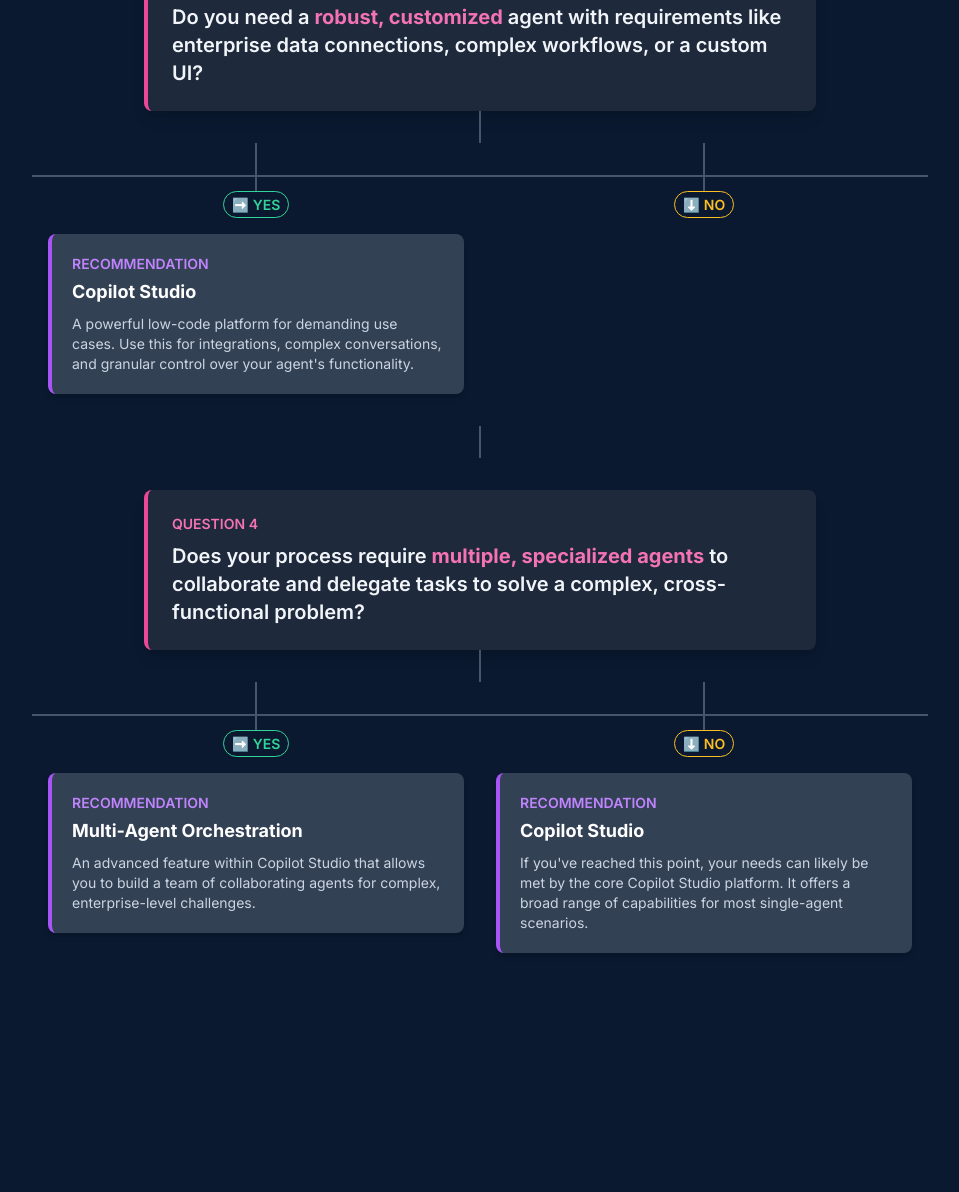
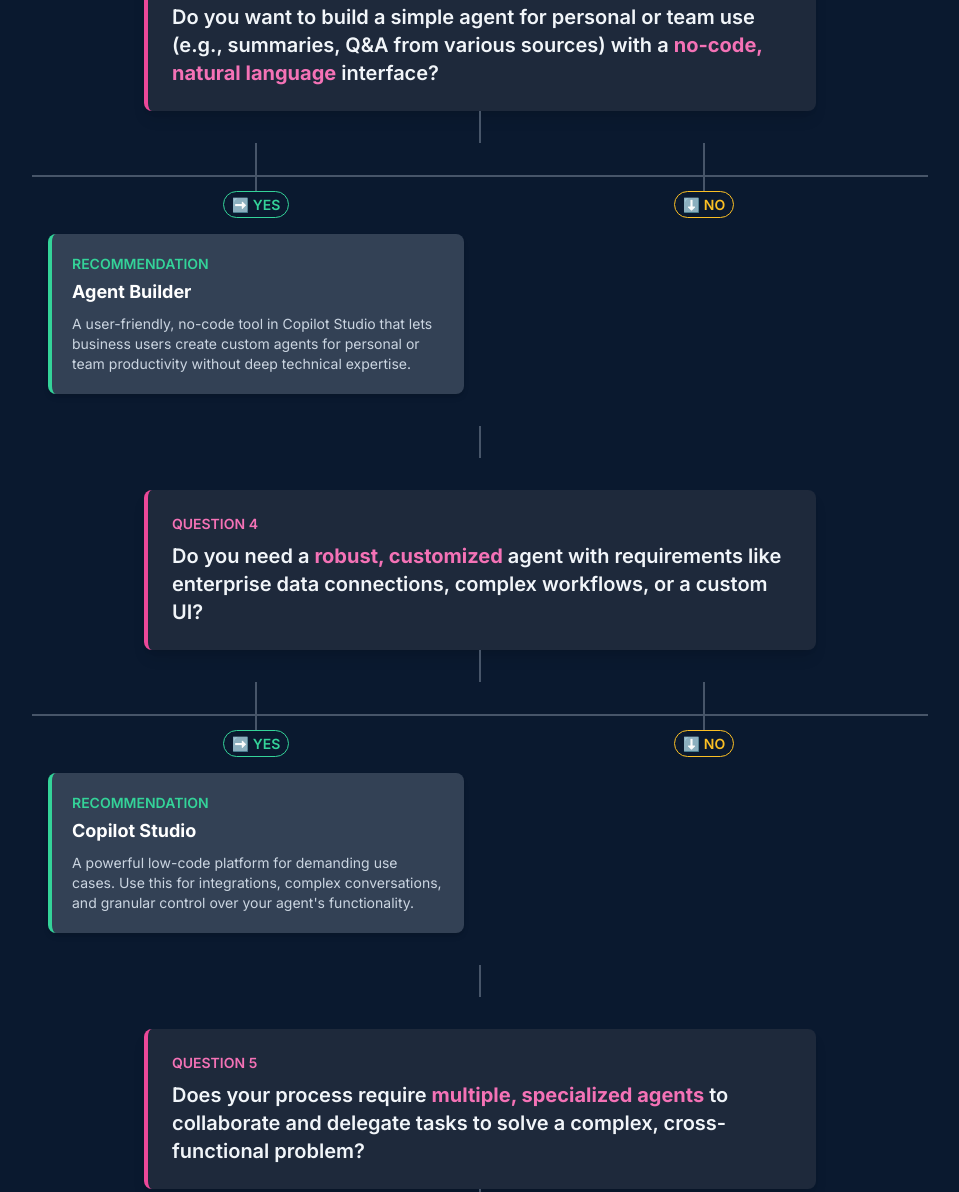
Before and after one commit to MarkHughes12/copilotdecisioning, a plain HTML site: page index.html in a window 1280 px wide. Shown: the part 1431-2623 px from the top of the page, without its empty margins (160-1119 px from the left). Before the commit the page ends 2424 px from the top, so only its background shows below. Drawn offline with nearby package versions, Linux system fonts and the light colour scheme.

Commit message:
Update index.html

```diff
--- a/index.html
+++ b/index.html
@@ -33,7 +33,7 @@
             background-color: #1e293b; /* slate-800 */
         }
         .recommendation-node {
-            border-left: 4px solid #a855f7; /* purple-500 */
+            border-left: 4px solid #34d399; /* emerald-400 */
             background-color: #334155; /* slate-700 */
         }
         .path-label {
@@ -74,29 +74,23 @@
             <!-- QUESTION 1 -->
             <div id="q1" class="node decision-node w-full max-w-2xl p-6 rounded-lg shadow-lg">
                 <p class="text-sm font-semibold text-pink-400 mb-2">QUESTION 1</p>
-                <h2 class="text-xl font-semibold text-slate-100">Is your primary goal to create an agent that answers questions based <span class="font-bold text-pink-400">only</span> on content from a single SharePoint site or specific libraries/folders?</h2>
+                <h2 class="text-xl font-semibold text-slate-100">Do you need to publish your agent org-wide, to another platform, understand engagement analytics, or integrate with other systems?</h2>
             </div>
 
             <!-- Branch 1 -->
             <div class="w-full max-w-4xl flex flex-col sm:flex-row justify-center items-start relative">
-                <!-- Vertical Connector from Q1 -->
                 <div class="connector h-8 absolute top-[-32px] left-1/2 -translate-x-1/2"></div>
-
-                <!-- Horizontal Connector for Desktop -->
                 <div class="horizontal-connector absolute top-8 left-0 w-full hidden sm:block"></div>
 
-                <!-- YES Path -->
                 <div class="w-full sm:w-1/2 flex flex-col items-center px-4 mt-8 sm:mt-0">
                     <div class="connector h-4 sm:h-12"></div>
                     <div class="path-label yes-path mb-4">➡️ YES</div>
                     <div id="ans1" class="node recommendation-node w-full max-w-md p-5 rounded-lg shadow-md">
-                        <p class="text-sm font-semibold text-purple-400 mb-1">RECOMMENDATION</p>
-                        <h3 class="text-lg font-bold text-white">SharePoint Agent</h3>
-                        <p class="text-slate-300 mt-2 text-sm">The quickest way to create a focused Q&A experience for a team or project within SharePoint. This is ideal for simple, context-specific knowledge management.</p>
+                        <p class="text-sm font-semibold text-emerald-400 mb-1">RECOMMENDATION</p>
+                        <h3 class="text-lg font-bold text-white">Copilot Studio</h3>
+                        <p class="text-slate-300 mt-2 text-sm">For enterprise-grade features like org-wide publishing, multi-channel deployment, analytics, and system integrations, Copilot Studio is the foundational platform.</p>
                     </div>
                 </div>
-
-                <!-- NO Path -->
                 <div class="w-full sm:w-1/2 flex flex-col items-center px-4 mt-8 sm:mt-0">
                      <div class="connector h-4 sm:h-12"></div>
                      <div class="path-label no-path mb-4">⬇️ NO</div>
@@ -109,7 +103,7 @@
             <!-- QUESTION 2 -->
             <div id="q2" class="node decision-node w-full max-w-2xl p-6 rounded-lg shadow-lg">
                 <p class="text-sm font-semibold text-pink-400 mb-2">QUESTION 2</p>
-                <h2 class="text-xl font-semibold text-slate-100">Do you want to build a simple agent for personal or team use (e.g., summaries, Q&A from various sources) with a <span class="font-bold text-pink-400">no-code, natural language</span> interface?</h2>
+                <h2 class="text-xl font-semibold text-slate-100">Is your primary goal to create an agent that answers questions based <span class="font-bold text-pink-400">only</span> on content from a single SharePoint site or specific libraries/folders?</h2>
             </div>
 
             <!-- Branch 2 -->
@@ -117,18 +111,15 @@
                 <div class="connector h-8 absolute top-[-32px] left-1/2 -translate-x-1/2"></div>
                 <div class="horizontal-connector absolute top-8 left-0 w-full hidden sm:block"></div>
 
-                <!-- YES Path -->
                 <div class="w-full sm:w-1/2 flex flex-col items-center px-4 mt-8 sm:mt-0">
                     <div class="connector h-4 sm:h-12"></div>
                     <div class="path-label yes-path mb-4">➡️ YES</div>
                     <div id="ans2" class="node recommendation-node w-full max-w-md p-5 rounded-lg shadow-md">
-                        <p class="text-sm font-semibold text-purple-400 mb-1">RECOMMENDATION</p>
-                        <h3 class="text-lg font-bold text-white">Agent Builder</h3>
-                        <p class="text-slate-300 mt-2 text-sm">A user-friendly, no-code tool in Copilot Studio that lets business users create custom agents for personal or team productivity without deep technical expertise.</p>
+                        <p class="text-sm font-semibold text-emerald-400 mb-1">RECOMMENDATION</p>
+                        <h3 class="text-lg font-bold text-white">SharePoint Agent</h3>
+                        <p class="text-slate-300 mt-2 text-sm">The quickest way to create a focused Q&A experience for a team or project within SharePoint. This is ideal for simple, context-specific knowledge management.</p>
                     </div>
                 </div>
-
-                <!-- NO Path -->
                 <div class="w-full sm:w-1/2 flex flex-col items-center px-4 mt-8 sm:mt-0">
                      <div class="connector h-4 sm:h-12"></div>
                      <div class="path-label no-path mb-4">⬇️ NO</div>
@@ -141,7 +132,7 @@
             <!-- QUESTION 3 -->
             <div id="q3" class="node decision-node w-full max-w-2xl p-6 rounded-lg shadow-lg">
                 <p class="text-sm font-semibold text-pink-400 mb-2">QUESTION 3</p>
-                <h2 class="text-xl font-semibold text-slate-100">Do you need a <span class="font-bold text-pink-400">robust, customized</span> agent with requirements like enterprise data connections, complex workflows, or a custom UI?</h2>
+                <h2 class="text-xl font-semibold text-slate-100">Do you want to build a simple agent for personal or team use (e.g., summaries, Q&A from various sources) with a <span class="font-bold text-pink-400">no-code, natural language</span> interface?</h2>
             </div>
 
             <!-- Branch 3 -->
@@ -149,18 +140,15 @@
                 <div class="connector h-8 absolute top-[-32px] left-1/2 -translate-x-1/2"></div>
                 <div class="horizontal-connector absolute top-8 left-0 w-full hidden sm:block"></div>
 
-                <!-- YES Path -->
                 <div class="w-full sm:w-1/2 flex flex-col items-center px-4 mt-8 sm:mt-0">
                     <div class="connector h-4 sm:h-12"></div>
                     <div class="path-label yes-path mb-4">➡️ YES</div>
                     <div id="ans3" class="node recommendation-node w-full max-w-md p-5 rounded-lg shadow-md">
-                        <p class="text-sm font-semibold text-purple-400 mb-1">RECOMMENDATION</p>
-                        <h3 class="text-lg font-bold text-white">Copilot Studio</h3>
-                        <p class="text-slate-300 mt-2 text-sm">A powerful low-code platform for demanding use cases. Use this for integrations, complex conversations, and granular control over your agent's functionality.</p>
+                        <p class="text-sm font-semibold text-emerald-400 mb-1">RECOMMENDATION</p>
+                        <h3 class="text-lg font-bold text-white">Agent Builder</h3>
+                        <p class="text-slate-300 mt-2 text-sm">A user-friendly, no-code tool in Copilot Studio that lets business users create custom agents for personal or team productivity without deep technical expertise.</p>
                     </div>
                 </div>
-
-                <!-- NO Path -->
                 <div class="w-full sm:w-1/2 flex flex-col items-center px-4 mt-8 sm:mt-0">
                      <div class="connector h-4 sm:h-12"></div>
                      <div class="path-label no-path mb-4">⬇️ NO</div>
@@ -173,10 +161,38 @@
             <!-- QUESTION 4 -->
             <div id="q4" class="node decision-node w-full max-w-2xl p-6 rounded-lg shadow-lg">
                 <p class="text-sm font-semibold text-pink-400 mb-2">QUESTION 4</p>
+                <h2 class="text-xl font-semibold text-slate-100">Do you need a <span class="font-bold text-pink-400">robust, customized</span> agent with requirements like enterprise data connections, complex workflows, or a custom UI?</h2>
+            </div>
+
+            <!-- Branch 4 -->
+            <div class="w-full max-w-4xl flex flex-col sm:flex-row justify-center items-start relative">
+                <div class="connector h-8 absolute top-[-32px] left-1/2 -translate-x-1/2"></div>
+                <div class="horizontal-connector absolute top-8 left-0 w-full hidden sm:block"></div>
+                <div class="w-full sm:w-1/2 flex flex-col items-center px-4 mt-8 sm:mt-0">
+                    <div class="connector h-4 sm:h-12"></div>
+                    <div class="path-label yes-path mb-4">➡️ YES</div>
+                    <div id="ans4" class="node recommendation-node w-full max-w-md p-5 rounded-lg shadow-md">
+                        <p class="text-sm font-semibold text-emerald-400 mb-1">RECOMMENDATION</p>
+                        <h3 class="text-lg font-bold text-white">Copilot Studio</h3>
+                        <p class="text-slate-300 mt-2 text-sm">A powerful low-code platform for demanding use cases. Use this for integrations, complex conversations, and granular control over your agent's functionality.</p>
+                    </div>
+                </div>
+                <div class="w-full sm:w-1/2 flex flex-col items-center px-4 mt-8 sm:mt-0">
+                     <div class="connector h-4 sm:h-12"></div>
+                     <div class="path-label no-path mb-4">⬇️ NO</div>
+                </div>
+            </div>
+
+            <!-- Connector to Q5 -->
+            <div class="connector h-8"></div>
+
+            <!-- QUESTION 5 -->
+            <div id="q5" class="node decision-node w-full max-w-2xl p-6 rounded-lg shadow-lg">
+                <p class="text-sm font-semibold text-pink-400 mb-2">QUESTION 5</p>
                 <h2 class="text-xl font-semibold text-slate-100">Does your process require <span class="font-bold text-pink-400">multiple, specialized agents</span> to collaborate and delegate tasks to solve a complex, cross-functional problem?</h2>
             </div>
 
-            <!-- Branch 4 -->
+            <!-- Branch 5 - Corrected for Mobile -->
             <div class="w-full max-w-4xl flex flex-col sm:flex-row justify-center items-start relative">
                 <div class="connector h-8 absolute top-[-32px] left-1/2 -translate-x-1/2"></div>
                 <div class="horizontal-connector absolute top-8 left-0 w-full hidden sm:block"></div>
@@ -185,8 +201,8 @@
                 <div class="w-full sm:w-1/2 flex flex-col items-center px-4 mt-8 sm:mt-0">
                     <div class="connector h-4 sm:h-12"></div>
                     <div class="path-label yes-path mb-4">➡️ YES</div>
-                    <div id="ans4" class="node recommendation-node w-full max-w-md p-5 rounded-lg shadow-md">
-                        <p class="text-sm font-semibold text-purple-400 mb-1">RECOMMENDATION</p>
+                    <div id="ans5" class="node recommendation-node w-full max-w-md p-5 rounded-lg shadow-md">
+                        <p class="text-sm font-semibold text-emerald-400 mb-1">RECOMMENDATION</p>
                         <h3 class="text-lg font-bold text-white">Multi-Agent Orchestration</h3>
                         <p class="text-slate-300 mt-2 text-sm">An advanced feature within Copilot Studio that allows you to build a team of collaborating agents for complex, enterprise-level challenges.</p>
                     </div>
@@ -197,7 +213,7 @@
                      <div class="connector h-4 sm:h-12"></div>
                      <div class="path-label no-path mb-4">⬇️ NO</div>
                      <div id="ans_fallback" class="node recommendation-node w-full max-w-md p-5 rounded-lg shadow-md">
-                        <p class="text-sm font-semibold text-purple-400 mb-1">RECOMMENDATION</p>
+                        <p class="text-sm font-semibold text-emerald-400 mb-1">RECOMMENDATION</p>
                         <h3 class="text-lg font-bold text-white">Copilot Studio</h3>
                         <p class="text-slate-300 mt-2 text-sm">If you've reached this point, your needs can likely be met by the core Copilot Studio platform. It offers a broad range of capabilities for most single-agent scenarios.</p>
                     </div>
```
